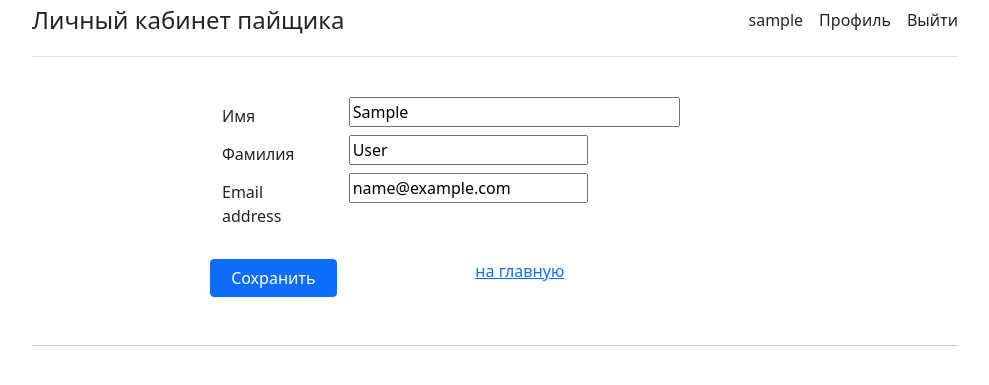
After one commit to ayentis/my_django_project_1, a Django app: page /current_profile/ in a window 1280 px wide. The commit adds this page. Shown: the top 385 px of the page, without its empty margins (50-1039 px from the left). Run offline with Django 3.2, Linux system fonts and the light colour scheme; the visitor is signed in with stand-in values (Sample User, id 1); parts of the project's set-up code (start-up, migrations or seed data) failed here and were passed over; some libraries are stand-ins or nearby versions.

Commit message:
20210503

```diff
--- /dev/null
+++ b/my_django_app_1/forms.py
@@ -0,0 +1,14 @@
+from django import forms
+from .models import User
+
+
+class AddUserIndo(forms.ModelForm):
+    class Meta:
+        model = User
+        fields = ['first_name', 'last_name', 'email']
+        labels = {'first_name': 'Имя',
+                  'last_name': 'Фамилия'}
+
+        widgets = {
+            'first_name': forms.TextInput(attrs={'size': '30', 'maxlength': '100'}),
+        }
--- a/my_django_app_1/models.py
+++ b/my_django_app_1/models.py
@@ -62,6 +62,7 @@ class Customer(models.Model):
     id = models.CharField(max_length=38, primary_key=True, unique=True, null=False, blank=False)
     main_data = models.JSONField(null=True)
     add_data = models.JSONField(null=True)
+    documents_list = models.JSONField(null=True)
 
 class RequestHistory(models.Model):
 
--- a/my_django_app_1/urls.py
+++ b/my_django_app_1/urls.py
@@ -9,7 +9,8 @@ urlpatterns = [
     path('doc/', v.docdata),
     path('update/', v.updatedata),
     path('history/', v.historydata),
-    path('update_database/', v.update_database)
+    path('update_database/', v.update_database),
+    path('current_profile/', v.update_profile)
     # path('login/', registration),
 
 
--- a/my_django_app_1/views.py
+++ b/my_django_app_1/views.py
@@ -3,8 +3,9 @@
 from django.http import HttpResponse
 from django.contrib.auth.decorators import login_required
 
-from django.shortcuts import render
+from django.shortcuts import render, redirect
 from .models import User, Customer, LocalSettings, UpdateHistory, RequestHistory
+from .forms import AddUserIndo
 import requests
 
 
@@ -24,6 +25,11 @@ def numeric_password_generator(pass_len):
     return password
 
 
+def send_SMS(phone_number, text):
+
+    return False
+
+
 def send_pass(request):
 
     content = {"UserDoesNotExist": False,
@@ -36,7 +42,10 @@ def send_pass(request):
 
             import datetime
 
-            content['password'] = numeric_password_generator(6)
+            password = numeric_password_generator(6)
+            if not send_SMS(content['login'], f'Personal landowner access {password}'):
+                content['password'] = password
+
             content["UserDoesNotExist"] = False
             content["PasswordSent"] = True
 
@@ -76,10 +85,6 @@ def get_data_from_1c(phone, ProcedureName = ''):
         return response.json()
 
 
-# def set_customers(customers_data):
-#
-
-
 def update_database_by_phone(phone_number):
 
     obj, created = User.create_by_phone(phone_number)
@@ -88,7 +93,8 @@ def update_database_by_phone(phone_number):
     for current_customer in customers_data:
         params = {
             'main_data': current_customer['MainData'],
-            'add_data': current_customer['AddData']
+            'add_data': current_customer['AddData'],
+            'documents_list': current_customer['DocumentsList'],
         }
         if Customer.exist_by_id(current_customer['ID']):
             Customer.update_by_id(current_customer['ID'], params)
@@ -112,6 +118,7 @@ def update_database(request):
     # update_database_by_phone(request.user.username)
     return request.redirect('/')
 
+
 @login_required
 def maindata(request):
 
@@ -122,13 +129,19 @@ def maindata(request):
 
     if customer_id := request.GET.get('customer'):
         content['main_data'] = request.user.customers.get(id=customer_id).main_data
-        content['add_data'] =  request.user.customers.get(id=customer_id).add_data
+        content['add_data'] = request.user.customers.get(id=customer_id).add_data
     return render(request, "basedatamain.html", content)
 
 
 @login_required
 def docdata(request):
-    return render(request, "basedatadoc.html", set_content(request))
+
+    content = set_content(request)
+    content['doc_data'] = []
+    if customer_id := request.GET.get('customer'):
+        content['doc_data'] = request.user.customers.get(id=customer_id).documents_list
+
+    return render(request, "basedatadoc.html", content)
 
 
 @login_required
@@ -143,3 +156,23 @@ def historydata(request):
 
 def enter(request):
     return render(request, "basedatamain.html", {})
+
+
+def update_profile(request):
+    if request.method == "POST":
+        form = AddUserIndo(request.POST)
+        if form.is_valid():
+            user = request.user
+            user.email = form.data['email']
+            user.first_name = form.data['first_name']
+            user.last_name = form.data['last_name']
+
+            user.save()
+
+            return redirect('/')
+    else:
+        form = AddUserIndo({'first_name':request.user.first_name,
+                            'last_name':request.user.last_name,
+                            'email': request.user.email
+                            })
+    return render(request, "current_profile.html", {'form':form})
--- /dev/null
+++ b/templates/base_registred.html
@@ -0,0 +1,11 @@
+{% extends "base.html" %}
+
+
+{% block menu %}
+
+    {% if user.username %}
+          <a class="me-3 py-2 text-dark text-decoration-none" href="#">{{user.username}}</a>
+          <a class="me-3 py-2 text-dark text-decoration-none" href="/current_profile">Профиль</a>
+          <a class="py-2 text-dark text-decoration-none" href="/logout">Выйти</a>
+    {% endif %}
+{% endblock %}
--- a/templates/basedatadoc.html
+++ b/templates/basedatadoc.html
@@ -6,8 +6,9 @@
 {% block content1 %}
     <div class = "col-2 offset-2">
       <div class="d-grid gap-2">
-        <button class="btn btn-primary" type="button" >Справка</button>
-        <button class="btn btn-primary" type="button">Договор</button>
+          {% for str_elem in doc_data %}
+            <button class="btn btn-primary" type="button" >{{ str_elem.1 }}</button>
+          {% endfor %}
       </div>
     </div>
 {% endblock %}
--- a/templates/basedatahistory.html
+++ b/templates/basedatahistory.html
@@ -1,7 +1,6 @@
 {% extends "basedata.html" %}
 
 {% block title %}История{% endblock %}
-
 
 {% block content1 %}
     <div class = "col-6 offset-2">
--- a/templates/basedatamain.html
+++ b/templates/basedatamain.html
@@ -8,7 +8,6 @@
     <div class = "col-6 offset-2">
       <table class="table">
          {% for str_elem in main_data %}
-
             {% if forloop.first %}
               <thead>
                 <tr>
@@ -17,12 +16,12 @@
                     {% endfor %}
                 </tr>
               </thead>
-            {% else%}
+            {% else %}
               <tbody>
                 <tr>
                     {% for elem in str_elem %}
                         {% if forloop.first %}
-                            <th scope="row"> {{ elem }}</th>
+                            <th scope="row">{{ elem }}</th>
                         {% else %}
                             <td> {{ elem }}</td>
                         {% endif %}
--- /dev/null
+++ b/templates/current_profile.html
@@ -0,0 +1,27 @@
+{% extends "base_registred.html" %}
+
+{% block title %}Профиль{% endblock %}
+
+{% block content %}
+
+ <div class = "col-8 offset-2">
+    <form action="" method="post">
+        {% csrf_token %}
+
+        {% for f in form %}
+            <div class="form-group row">
+                <label for="{{ f.id_for_label }}" class="col-md-2 col-form-label">{{ f.label }}</label>
+                <div class="col-md-8">
+                    {{ f }}
+                </div>
+            </div>
+            <div class="form-error">{{ f.errors }}</div>
+        {% endfor %}
+        <br>
+        <div class="row">
+            <input type="submit" value="Сохранить" class="col-sm-2  btn btn-primary">
+            <a class="col-md-4 offset-2" href="/">на главную</a>
+        </div>
+    </form>
+ </div>
+{% endblock %}
```
Also changed, not shown: templates/basedata.html (+1 -10 lines), my_django_app_1/migrations/0013_auto_20210429_0916.py (added).
